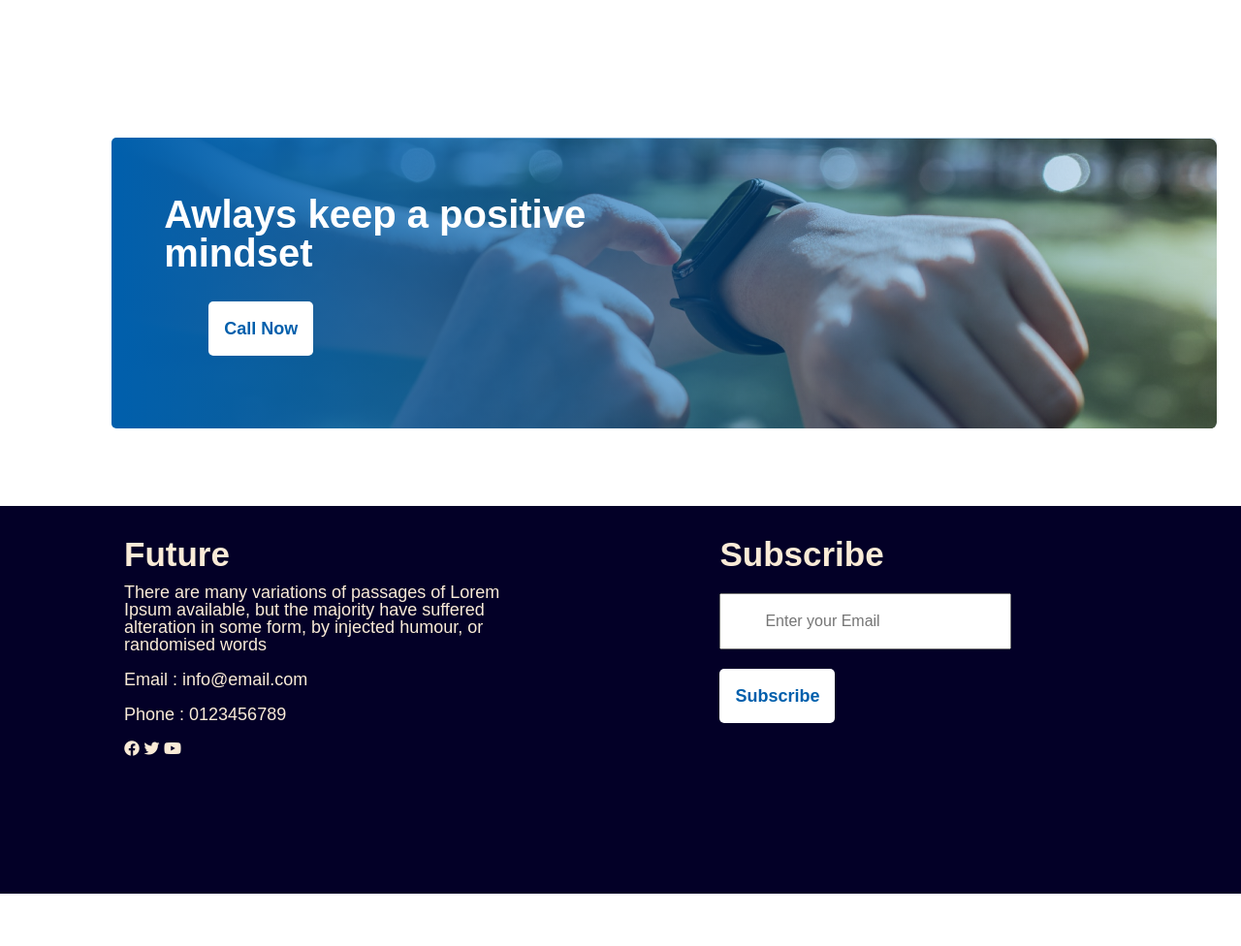
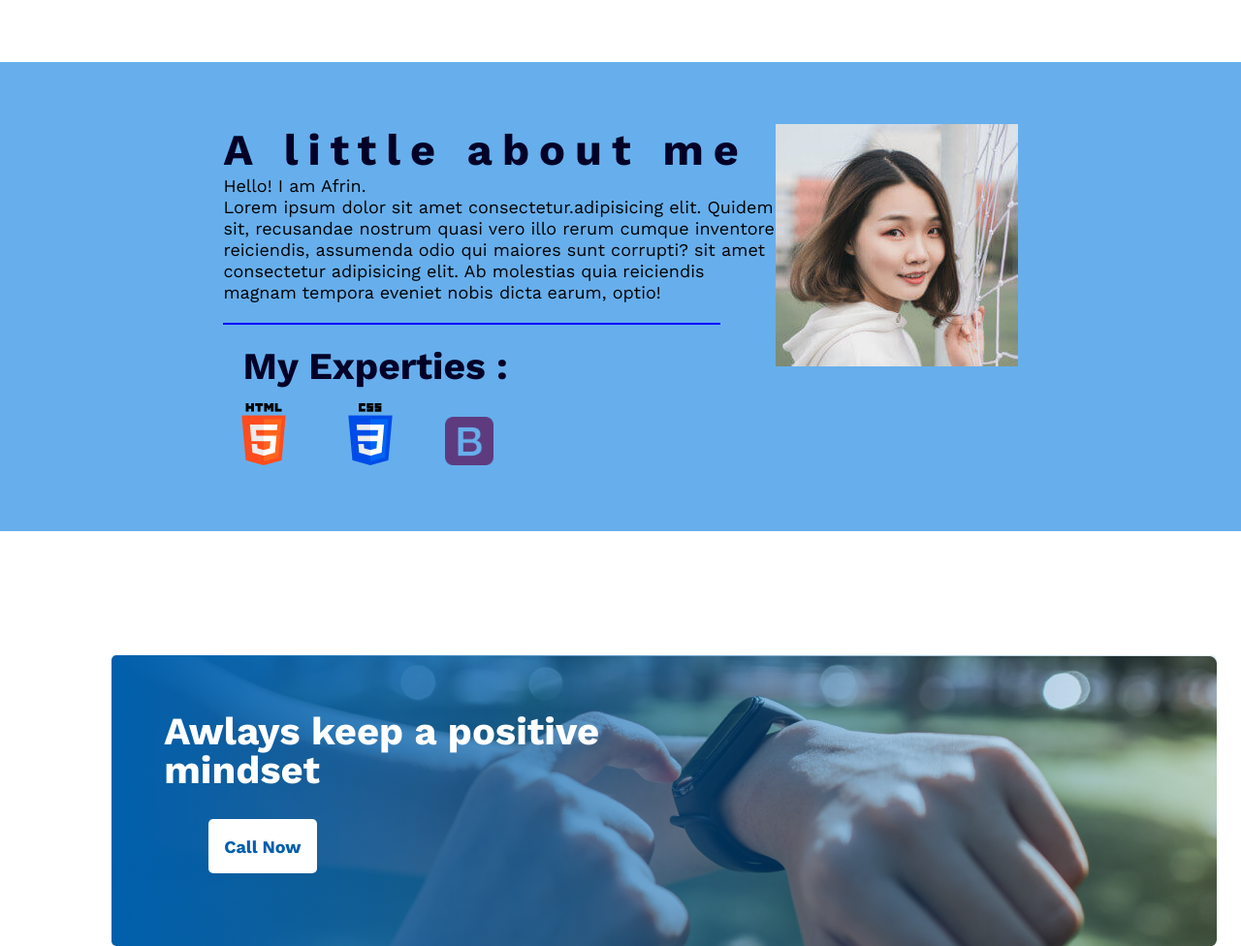
Before and after one commit to afren23/new-year-new-me, a plain HTML site: page index.html in a window 1280 px wide. Shown: the part 2020-2996 px from the top of the page at 97% size. Before the commit the page ends 2942 px from the top, so only its background shows below. Drawn offline with nearby package versions, Linux system fonts and the light colour scheme.

Commit message:
second commit

```diff
--- a/index.html
+++ b/index.html
@@ -5,7 +5,7 @@
     <meta http-equiv="X-UA-Compatible" content="IE=edge">
     <meta name="viewport" content="width=device-width, initial-scale=1.0">
     <link rel="stylesheet" href="https://cdnjs.cloudflare.com/ajax/libs/font-awesome/6.2.1/css/all.min.css" integrity="sha512-MV7K8+y+gLIBoVD59lQIYicR65iaqukzvf/nwasF0nqhPay5w/9lJmVM2hMDcnK1OnMGCdVK+iQrJ7lzPJQd1w==" crossorigin="anonymous" referrerpolicy="no-referrer" />
-
+    <link href="https://fonts.googleapis.com/css2?family=Work+Sans:wght@400;700&display=swap" rel="stylesheet">
     <link rel="stylesheet" href="style.css">
     <title>New Year New Me</title>
 </head>
@@ -17,7 +17,7 @@
                 <img src="images/banner/banner3.png" alt="" width="100%">
                 <div class="banner-content">
                     <h1 class="banner-title">All Thinks Are<br>Possible If You<br>believe</h1>
-                    <p class="banner-description">There are many variations of passages of Lorem Ipsum<br>available, but the majority have suffered alteration in some<br>form, by injected humour, or randomised words.</p>
+                    <p class="banner-description">There are many variations of passages of Lorem Ipsum available, but the majority have suffered alteration in some form, by injected humour, or randomised words.</p>
 
                 </div>
                 <button class="btn-primary">Contact me</button>
@@ -81,6 +81,29 @@
 
         <!-- My plan section end  -->
 
+
+        <!-- About me section start  -->
+
+        <section class="about-section">
+            <div class="about-me-text">
+                <h2>A little about me</h2>
+                <p>Hello!  I am Afrin.
+                <br>Lorem ipsum dolor sit amet consectetur.adipisicing elit. Quidem sit, recusandae  nostrum quasi vero illo rerum cumque inventore reiciendis, assumenda odio qui maiores sunt corrupti? sit amet consectetur adipisicing elit. Ab molestias quia reiciendis magnam tempora eveniet nobis dicta earum, optio!</p>
+                <hr>
+                <h3>My Experties :</h3>
+                <div class="my-experties">
+                    <img src="images/html-5.png" alt="">
+                    <img src="images/css-3.png" alt="">
+                    <img class="bootstrap" src="images/bootstrap (1).png" alt="">
+                </div>
+            </div>
+            <div class="about-me-img">
+                <img src="images/avatar1.jpg" alt="">
+            </div>
+        </section>
+
+        <!-- About me section  end  -->
+
         <!-- Call now section start  -->
 
         <section class="call-now">
@@ -89,12 +112,8 @@
                <button class="btn-primary">Call Now</button>
             </div>
         </section>
+
         <!-- Call now section end  -->
-        <section>
-            <div class="contact">
-                <h2></h2>
-            </div>
-        </section>
 
     </main>
 
@@ -110,12 +129,12 @@
                 <br>
                 <p>Phone : 0123456789</p>
                 <br>
-                <i class="fa-brands fa-facebook"></i>
+                <i class="fa-brands fa-facebook-f"></i>
                 <i class="fa-brands fa-twitter"></i>
                 <i class="fa-brands fa-youtube"></i>
             </div>
             <div class="subscribe">
-                <h2>Subscribe</h2>
+                <h3>Subscribe</h3>
                 <input type="email" placeholder="Enter your Email">
                 <br>
                 <button class="btn-primary">Subscribe</button>
--- a/style.css
+++ b/style.css
@@ -1,7 +1,7 @@
 * {
     margin: 0;
     padding: 0;
-    font-family: sans-serif ;
+    font-family: 'Work Sans', sans-serif;
 }
 
 /* Header Section  */
@@ -30,10 +30,10 @@
     color: aliceblue;
 }
 .banner-description {
-    font-size: 20px;
+    font-size: 18px;
     opacity: 80%;
     position: absolute;
-    top: 78%;
+    top: 75%;
 }
 
 .btn-primary {
@@ -110,6 +110,52 @@ h1 {
     margin-left: 54px;
 }
 
+
+/*  About me section  */
+
+.about-section {
+    display: flex;
+    background-color: rgba(0, 122, 223, 0.6);
+    margin-top: 50px;
+    padding: 5% 18%;
+    text-align: left;
+}
+.about-me-text h2 {
+    font-size: 45px;
+    font-weight: 700;
+    letter-spacing: 10px;
+    color: #030027;
+}
+.about-me-text p {
+    font-size: 18px;
+    font-weight: 300;
+    line-height: 22px;
+}
+.my-experties {
+    margin-left: 10px;
+    margin-top: 16px;
+    letter-spacing: 40px;
+}
+.my-experties .bootstrap  {
+    width: 50px;
+}
+
+.about-me-text h3 {
+    font-size: 39px;
+    font-weight: 600;
+    margin-left: 20px;
+    color: #030027;
+}
+
+hr {
+    width: 90%;
+    height: 2px;
+    margin: 20px 0px;
+    background-color: blue;
+    border: none;
+}
+
+
 /* call now  section  */
 
 
@@ -134,11 +180,14 @@ h1 {
     margin-left: 100px;
 }
 
+
+/*  footer section  */
+
 footer {
     width: 100%;
     height: 50vh;
-    background-color: rgb(3, 0, 39);
-    margin-top: 80px;
+    background-color: #030027;
+    margin-top: 90px;
 }
 .footer-container {
     display: flex;
@@ -160,9 +209,56 @@ footer {
     width: 40%;
 }
 .subscribe input{
-    margin-top: 10px;
+    margin-top: 30px;
     margin-bottom: 20px;
     padding: 18px 45px;
-    color: #3a3a3a;
-    font-size: medium;
+    font-size: 24px;
+    border: 1px solid #fff;
+    background-color: #030027;
 }
+.subscribe button {
+    background-color: #005FAC;
+    color: aliceblue;
+}
+.subscribe button:hover {
+    background-color: aliceblue;
+    color: #018dff;
+}
+.subscribe h3 {
+    font-size: 26px;
+    font-weight: 500;
+}
+.future i {
+    margin-left: 10px;
+    font-size: 20px;
+    cursor: pointer;
+}
+.fa-facebook-f {
+    background-color: #005FAC;
+    border-radius: 50%;
+    padding: 8px 12px;
+}
+.fa-twitter {
+    background-color: #ffffff;
+    color: #018dff;
+    border-radius: 50%;
+    padding: 8px 8px;
+}
+.fa-youtube {
+    background-color: red;
+    color: white;
+    border-radius: 50%;
+    padding: 8px 8px;
+}
+.fa-youtube:hover {
+    background-color: #fff;
+    color: red;
+}
+.fa-twitter:hover {
+    background-color: #018dff;
+    color: aliceblue;
+}
+.fa-facebook-f:hover {
+    background-color: antiquewhite;
+    color: #005FAC;
+}
```
Also changed, not shown: images/avatar1.jpg (added), images/bootstrap (1).png (added), images/codin-2.jpg (added), images/coding-1.jpg (added), images/css-3.png (added), images/html-5.png (added).
